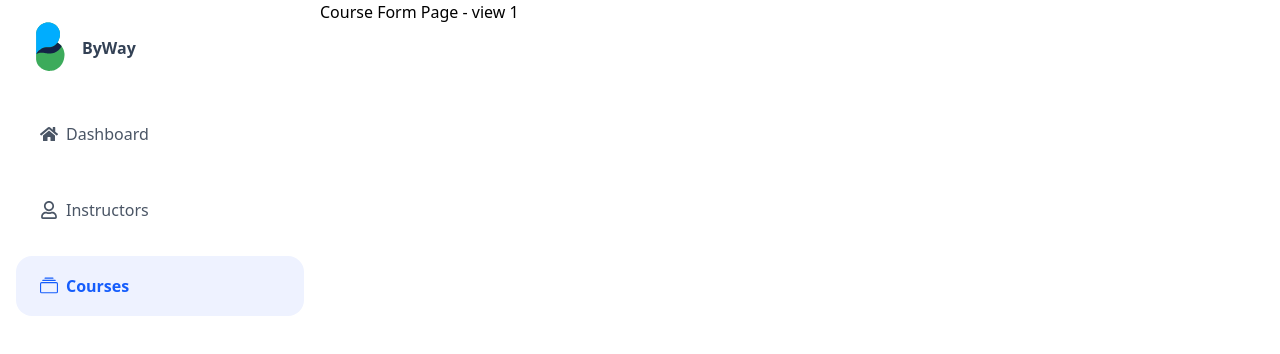
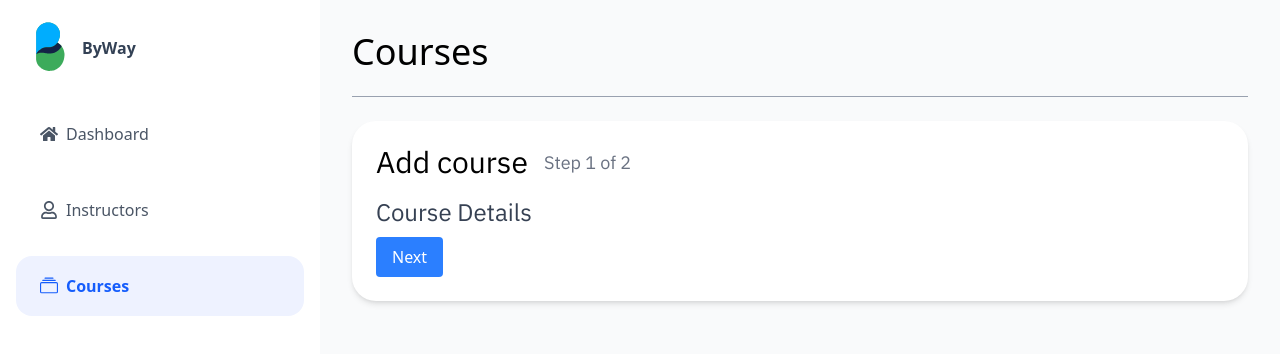
Before and after one commit to ano373/ByWay_Algoriza_admin, a React (Vite) app: page /courses/1/view in a window 1280 px wide. Shown: the top 354 px of the page. Built offline with nearby package versions, Linux system fonts and the light colour scheme; no server answers.

Commit message:
feat(coureFormPage) barbone layout done

```diff
--- a/index.html
+++ b/index.html
@@ -3,6 +3,11 @@
   <head>
     <meta charset="UTF-8" />
     <link rel="icon" type="image/svg+xml" href="/ByWay-Logo.svg" />
+    <link
+      href="https://fonts.googleapis.com/css2?family=IBM+Plex+Sans+Arabic:wght@400;500;600;700&display=swap"
+      rel="stylesheet"
+    />
+
     <meta name="viewport" content="width=device-width, initial-scale=1.0" />
     <title>ByWay</title>
   </head>
--- a/src/index.css
+++ b/src/index.css
@@ -1,5 +1,6 @@
+@import url("https://fonts.googleapis.com/css2?family=IBM+Plex+Sans+Arabic:wght@400;500;600;700&display=swap");
+
 @import "tailwindcss";
-
 @layer base {
   :root {
     --color-primary: #eef2ff;
@@ -14,3 +15,7 @@
     color: var(--color-primary);
   }
 }
+
+.font-primary {
+  font-family: "IBM Plex Sans Arabic", sans-serif;
+}
--- a/src/page/CourseFormPage.tsx
+++ b/src/page/CourseFormPage.tsx
@@ -1,14 +1,84 @@
 import { useParams } from "react-router-dom";
+import { useState } from "react";
+import { FiArrowLeft } from "react-icons/fi";
+
 interface CourseFormPageProps {
   mode: "view" | "edit" | "add";
 }
 
 export function CourseFormPage({ mode }: CourseFormPageProps) {
   const { courseId } = useParams<{ courseId: string }>();
+  const [step, setStep] = useState(1);
+  const [form, setForm] = useState({
+    name: "",
+    email: "",
+  });
 
+  const handleNext = () => {
+    // validation before moving to step 2
+    setStep(2);
+  };
+  const handleBack = () => {
+    setStep(1);
+  };
+
+  const handleSubmit = () => {
+    console.log("Form submitted:", form);
+  };
+  //  Course Form Page - {mode} {courseId}
   return (
-    <div>
-      Course Form Page - {mode} {courseId}
+    <div className="flex-1 p-8 bg-gray-50  w-full h-full">
+      <div className="text-4xl"> Courses </div>
+      <hr className="border-gray-400 my-6" />
+      <div className="bg-white rounded-3xl shadow-md hover:shadow-lg transition-shadow duration-300 p-6">
+        {/* page header */}
+        <div className="font-primary text-3xl flex items-center">
+          {step === 2 && (
+            <button
+              onClick={() => setStep(1)}
+              className="mr-3 text-gray-600 hover:text-black"
+            >
+              <FiArrowLeft size={24} />
+            </button>
+          )}
+          Add course
+          <span className="text-lg text-gray-500 ml-4">Step {step} of 2</span>
+        </div>
+
+        {step === 1 && (
+          <div>
+            <h1 className="font-primary  text-gray-700 text-2xl mt-4  mb-2">
+              Course Details
+            </h1>
+            <button
+              onClick={handleNext}
+              className="bg-blue-500 text-white px-4 py-2 rounded"
+            >
+              Next
+            </button>
+          </div>
+        )}
+        {step === 2 && (
+          <div>
+            <h1 className="font-primary  text-gray-700 text-2xl mt-4  mb-2">
+              Add Content
+            </h1>
+            <h2 className="font-bold mb-2">Step 2: Course Content</h2>
+            <button
+              onClick={handleSubmit}
+              className="bg-green-500 text-white px-4 py-2 rounded"
+            >
+              Submit
+            </button>
+            <button
+              onClick={handleBack}
+              className="bg-blue-500 text-white px-4 py-2 rounded"
+            >
+              Back
+            </button>
+          </div>
+        )}
+      </div>
     </div>
   );
 }
--- a/src/page/coursesPage.tsx
+++ b/src/page/coursesPage.tsx
@@ -88,6 +88,7 @@ export default function CoursesPage() {
       <div className="text-4xl"> Courses </div>
       <hr className="border-gray-400 my-6" />
 
+      <div className="bg-white rounded-3xl shadow-md hover:shadow-lg transition-shadow duration-300 p-6">
         <CourseToolBar
           onAddClick={handleAddClick}
           onSearch={handleSearch}
@@ -97,7 +98,6 @@ export default function CoursesPage() {
           currentSelectedCateogryId={courseParams.categoryIds ?? ""}
         />
 
-      {/* Courses Grid */}
         <CourseCardList
           courses={courses}
           onView={handleView}
@@ -107,6 +107,7 @@ export default function CoursesPage() {
             if (course) handleDelete(courseId, course.title);
           }}
         />
+
         <div className="border-t border-gray-200 p-4 mt-auto">
           <Pagination
             currentPage={courseParams?.page ?? 1}
@@ -115,6 +116,7 @@ export default function CoursesPage() {
               setCourseParams((prev) => ({ ...prev, page }))
             }
           />
+        </div>
       </div>
 
       {deleteModal && (
```
Lines whose indentation alone changed are shown as unchanged.
